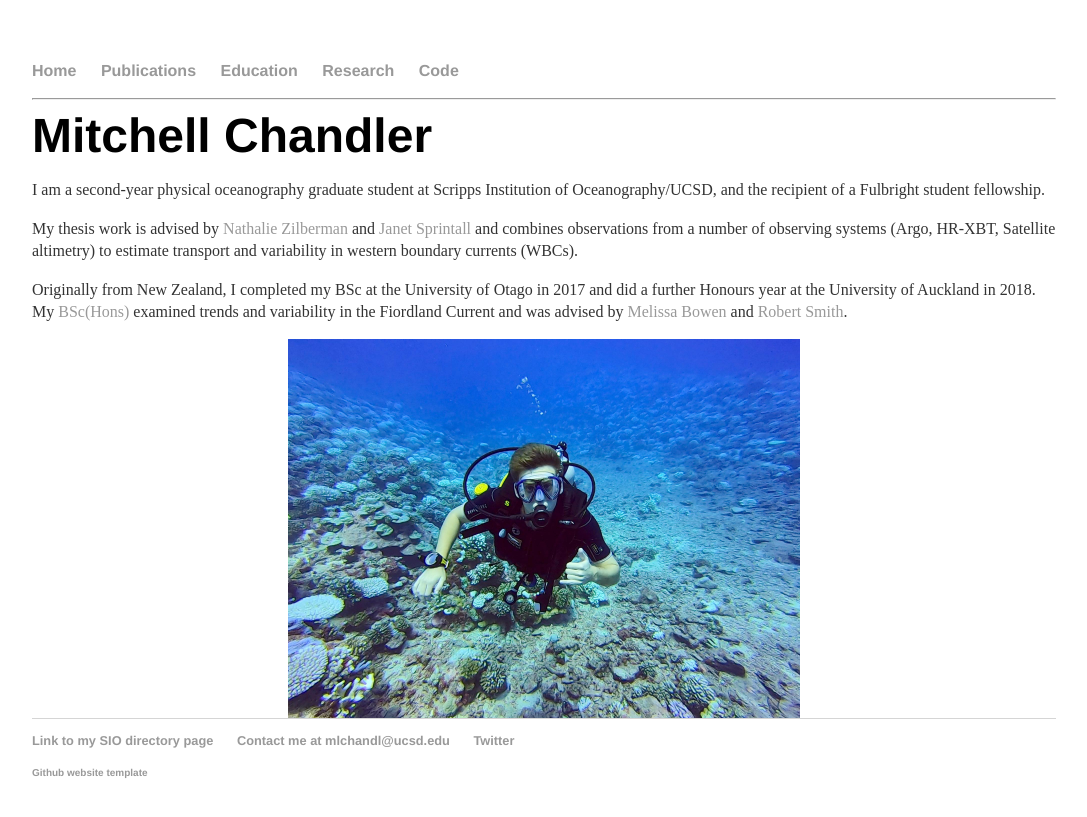
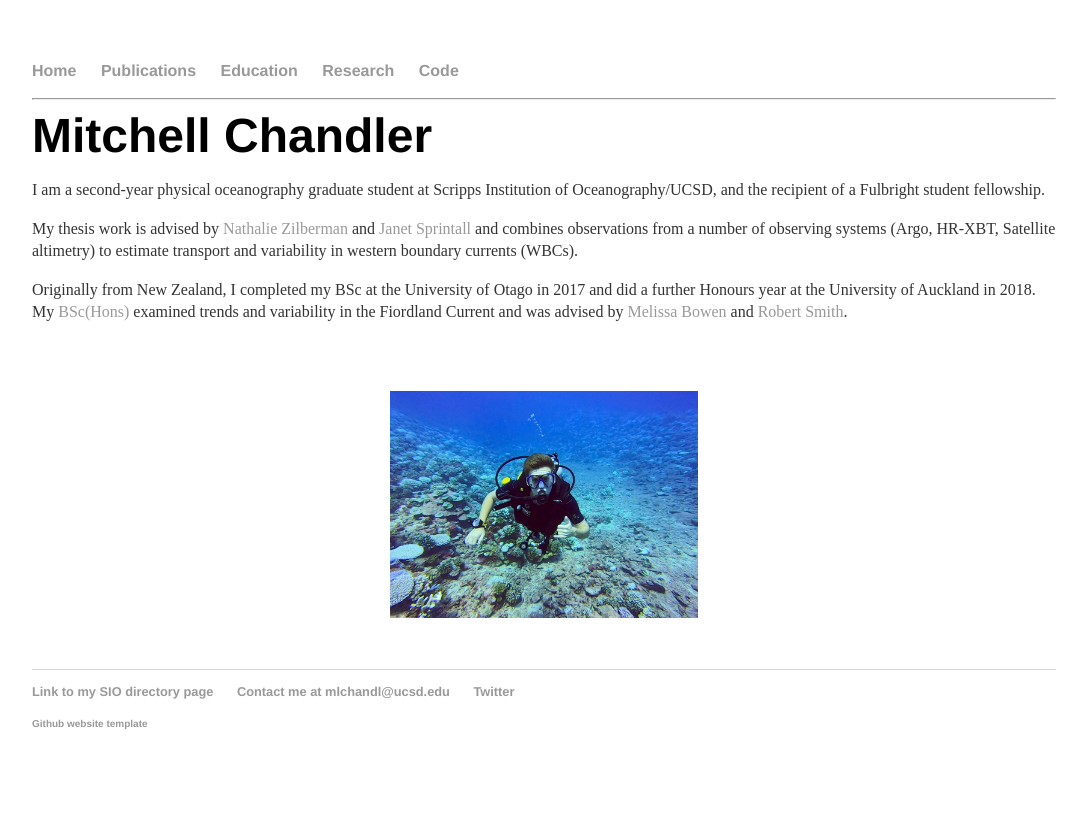
Before and after one commit to mlchandler/mlchandler.github.io, a Jekyll site: the page built from index.html, in a window 1280 px wide. Shown: the top 817 px of the page, without its empty margins (96-1183 px from the left). Built offline with Jekyll 4.4.1, drawn with Linux system fonts in a browser that asks for light colours.

Commit message:
Update main.css

```diff
--- a/css/main.css
+++ b/css/main.css
@@ -14,7 +14,8 @@ h2 { font-size: 2em; }
   display: block;
   margin-left: auto;
   margin-right: auto;
-  width: 50%;
+  width: 30%;
+  padding: 5%;
 }
 
 nav ul, footer ul { font-size: 1em; font-family: 'Helvetica', 'Arial', 'Sans-Serif'; padding: 0px; list-style: none; font-weight: bold; color: #999; }
```
